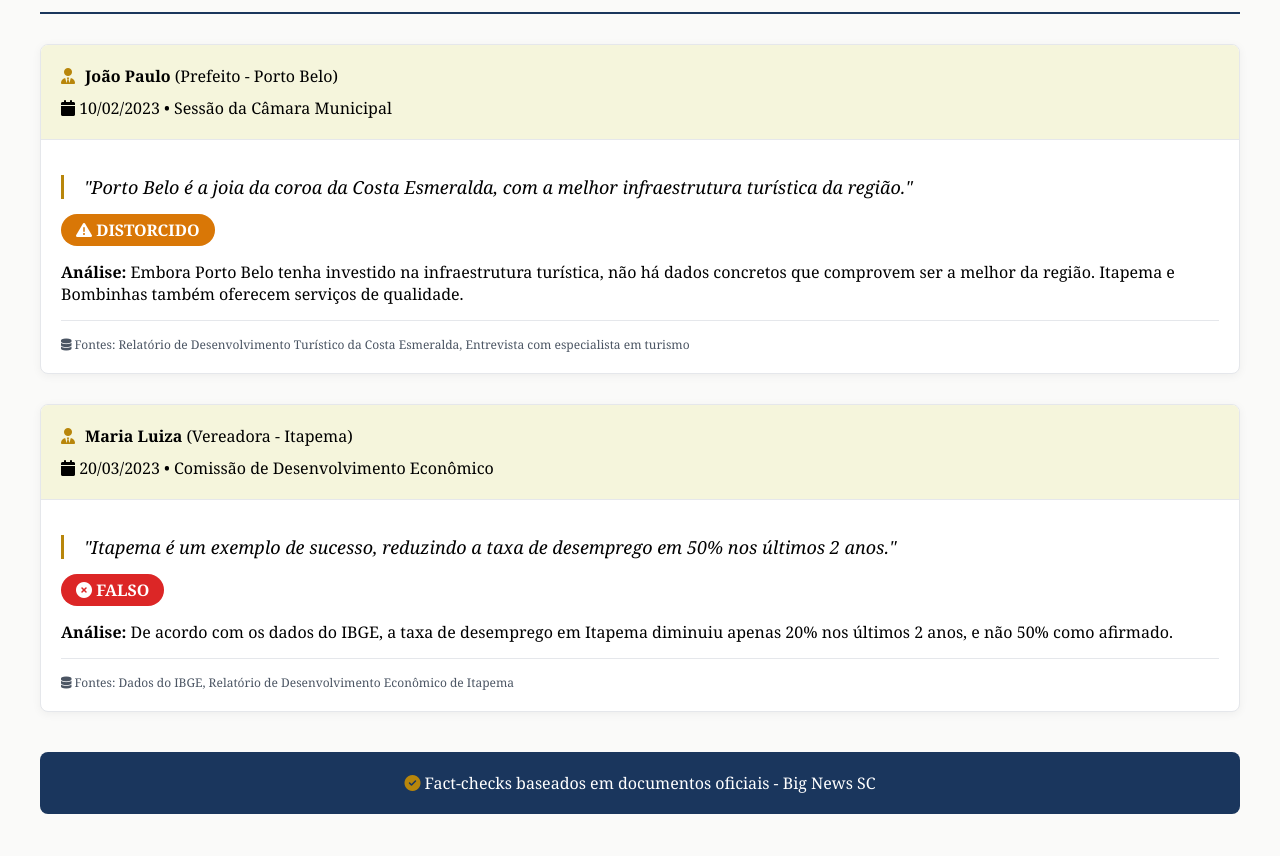
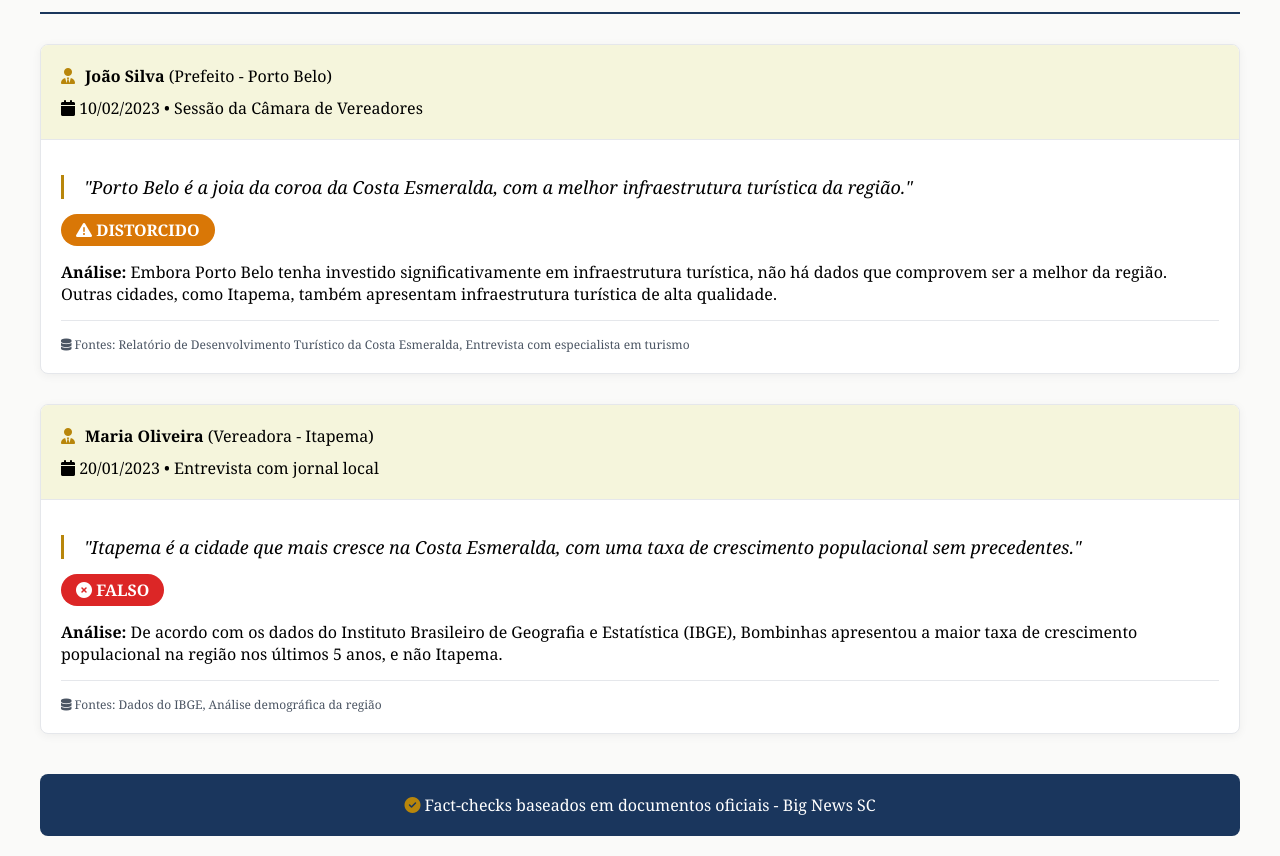
Before and after one commit to djalmomm-lab/Portal_Big_News, a plain HTML site: page noticias/fact-checking/2026-03-23-fact-checking.html in a window 1280 px wide. Shown: the part 61-917 px from the top of the page. Before the commit the page ends 895 px from the top, so only its background shows below. Drawn offline with Linux system fonts and the light colour scheme.

Commit message:
Atualização fact-checking - 2026-03-23 - 2 itens

```diff
--- a/noticias/fact-checking/2026-03-23-fact-checking.html
+++ b/noticias/fact-checking/2026-03-23-fact-checking.html
@@ -39,10 +39,10 @@
                     <div class="declarante">
                         <i class="fas fa-user-tie"></i>
                         <div>
-                            <strong>João Paulo</strong> (Prefeito - Porto Belo)
+                            <strong>João Silva</strong> (Prefeito - Porto Belo)
                         </div>
                     </div>
-                    <div><i class="fas fa-calendar"></i> 10/02/2023 • Sessão da Câmara Municipal</div>
+                    <div><i class="fas fa-calendar"></i> 10/02/2023 • Sessão da Câmara de Vereadores</div>
                 </div>
                 <div class="fact-body">
                     <div class="declaracao">"Porto Belo é a joia da coroa da Costa Esmeralda, com a melhor infraestrutura turística da região."</div>
@@ -51,7 +51,7 @@
                             <i class="fas fa-exclamation-triangle"></i> DISTORCIDO
                         </span>
                     </div>
-                    <p style="margin-top: 15px;"><strong>Análise:</strong> Embora Porto Belo tenha investido na infraestrutura turística, não há dados concretos que comprovem ser a melhor da região. Itapema e Bombinhas também oferecem serviços de qualidade.</p>
+                    <p style="margin-top: 15px;"><strong>Análise:</strong> Embora Porto Belo tenha investido significativamente em infraestrutura turística, não há dados que comprovem ser a melhor da região. Outras cidades, como Itapema, também apresentam infraestrutura turística de alta qualidade.</p>
                     <div class="fontes">
                         <i class="fas fa-database"></i> Fontes: Relatório de Desenvolvimento Turístico da Costa Esmeralda, Entrevista com especialista em turismo
                     </div>
@@ -62,21 +62,21 @@
                     <div class="declarante">
                         <i class="fas fa-user-tie"></i>
                         <div>
-                            <strong>Maria Luiza</strong> (Vereadora - Itapema)
+                            <strong>Maria Oliveira</strong> (Vereadora - Itapema)
                         </div>
                     </div>
-                    <div><i class="fas fa-calendar"></i> 20/03/2023 • Comissão de Desenvolvimento Econômico</div>
+                    <div><i class="fas fa-calendar"></i> 20/01/2023 • Entrevista com jornal local</div>
                 </div>
                 <div class="fact-body">
-                    <div class="declaracao">"Itapema é um exemplo de sucesso, reduzindo a taxa de desemprego em 50% nos últimos 2 anos."</div>
+                    <div class="declaracao">"Itapema é a cidade que mais cresce na Costa Esmeralda, com uma taxa de crescimento populacional sem precedentes."</div>
                     <div>
                         <span class="verificacao falso">
                             <i class="fas fa-times-circle"></i> FALSO
                         </span>
                     </div>
-                    <p style="margin-top: 15px;"><strong>Análise:</strong> De acordo com os dados do IBGE, a taxa de desemprego em Itapema diminuiu apenas 20% nos últimos 2 anos, e não 50% como afirmado.</p>
+                    <p style="margin-top: 15px;"><strong>Análise:</strong> De acordo com os dados do Instituto Brasileiro de Geografia e Estatística (IBGE), Bombinhas apresentou a maior taxa de crescimento populacional na região nos últimos 5 anos, e não Itapema.</p>
                     <div class="fontes">
-                        <i class="fas fa-database"></i> Fontes: Dados do IBGE, Relatório de Desenvolvimento Econômico de Itapema
+                        <i class="fas fa-database"></i> Fontes: Dados do IBGE, Análise demográfica da região
                     </div>
                 </div>
             </div>
```
